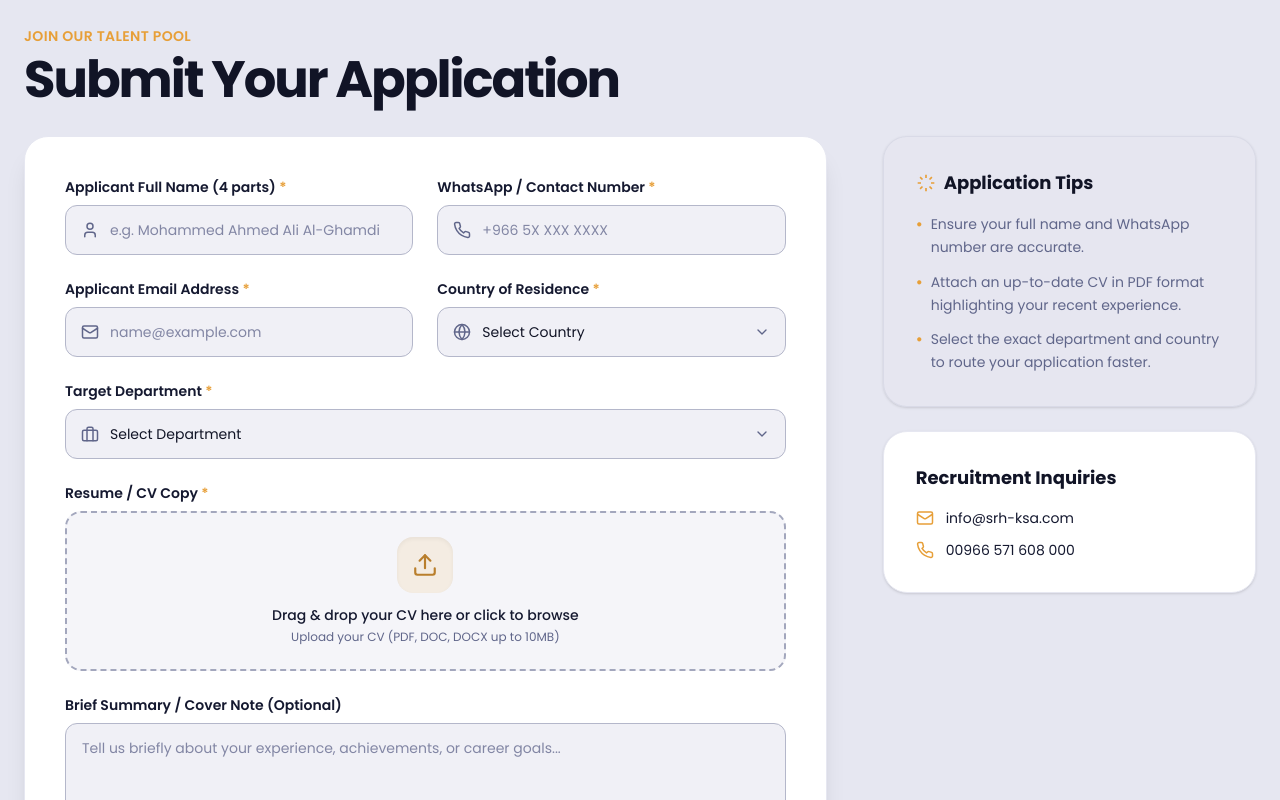
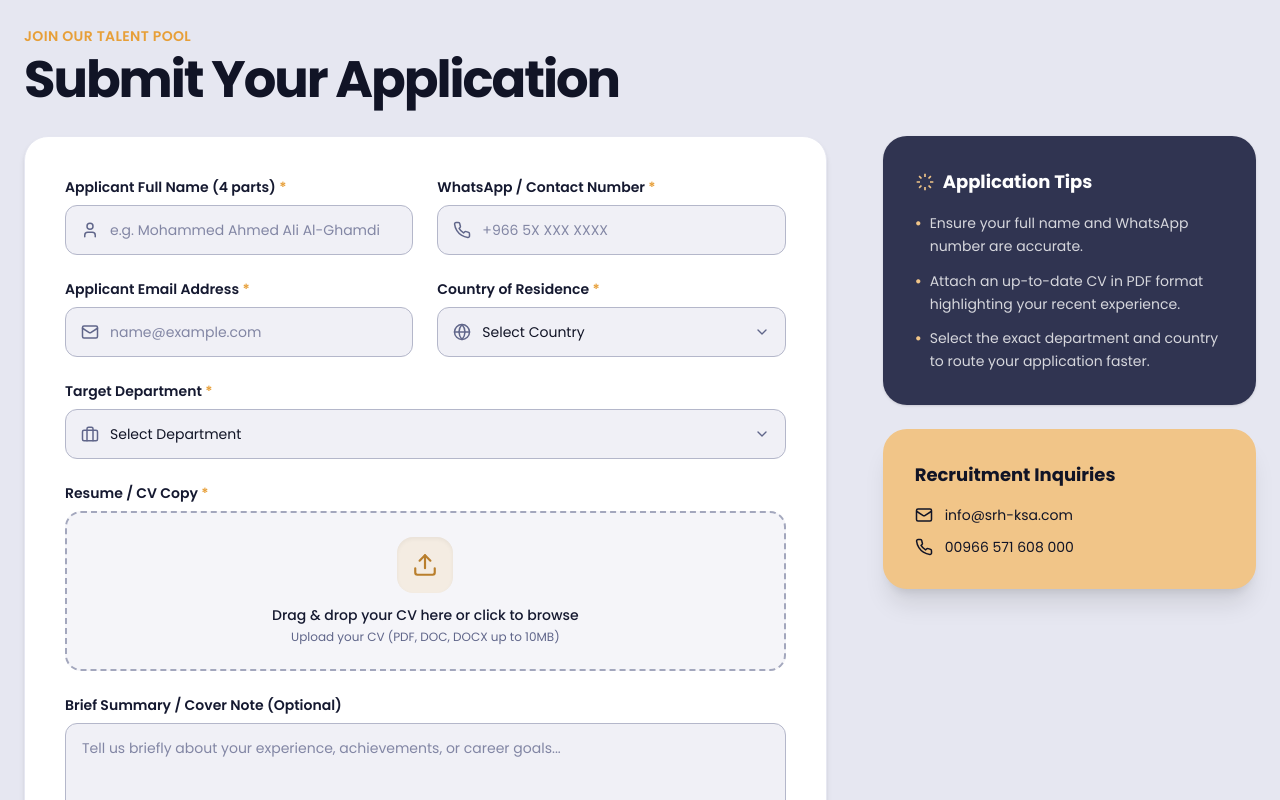
Before and after one commit to kareemRafat/SRH-design, a React (Vite) app: page /join in a window 1280 px wide. Shown: the part 3240-4040 px from the top of the page. Built offline with nearby package versions, Linux system fonts and the light colour scheme.

Commit message:
refactor: update styles for JoinForm and JoinPage components

```diff
--- a/src/components/join/JoinForm.tsx
+++ b/src/components/join/JoinForm.tsx
@@ -84,7 +84,7 @@ export function JoinForm() {
   return (
     <form
       id="join-career-form"
-      className="bg-white dark:bg-slate-8 rounded-3xl p-6 sm:p-10 shadow-xl border border-slate-0 dark:border-slate-7 text-navy-6 dark:text-slate-1 transition-colors"
+      className="bg-white dark:bg-slate-8 rounded-3xl p-6 sm:p-10 shadow-md border border-slate-0 dark:border-slate-7 text-navy-6 dark:text-slate-1 transition-colors"
       noValidate
       onSubmit={handleSubmit}
     >
--- a/src/pages/join/JoinPage.tsx
+++ b/src/pages/join/JoinPage.tsx
@@ -330,16 +330,16 @@ export function JoinPage() {
             {/* Sidebar Column - Tips & HR Contact */}
             <div className="space-y-6">
               {/* Application Tips Card */}
-              <div className="bg-slate-0/60 dark:bg-slate-8 rounded-3xl p-6 sm:p-8 border border-slate-1/40 dark:border-slate-7 shadow-sm">
-                <h3 className="text-lg font-bold text-navy-6 dark:text-white mb-4 flex items-center gap-2">
-                  <svg width="20" height="20" viewBox="0 0 24 24" fill="none" stroke="currentColor" strokeWidth="2" className="text-gold-5">
+              <div className="bg-navy-4 rounded-3xl p-6 sm:p-8 shadow-sm">
+                <h3 className="text-lg font-bold text-white mb-4 flex items-center gap-2">
+                  <svg width="20" height="20" viewBox="0 0 24 24" fill="none" stroke="currentColor" strokeWidth="2" className="text-gold-3">
                     <path d="M12 2v4M12 18v4M4.93 4.93l2.83 2.83M16.24 16.24l2.83 2.83M2 12h4M18 12h4M4.93 19.07l2.83-2.83M16.24 7.76l2.83-2.83" />
                   </svg>
                   {lang === 'ar' ? 'نصائح لتقديم متميز' : 'Application Tips'}
                 </h3>
-                <ul className="space-y-3 text-xs sm:text-sm text-slate-4 dark:text-slate-3 leading-relaxed">
+                <ul className="space-y-3 text-xs sm:text-sm text-white/80 leading-relaxed">
                   <li className="flex items-start gap-2">
-                    <span className="text-gold-5 font-bold">•</span>
+                    <span className="text-gold-3 font-bold">•</span>
                     <span>
                       {lang === 'ar'
                         ? 'تأكد من كتابة الاسم الرباعي ورقم الواتساب بشكل دقيق.'
@@ -347,7 +347,7 @@ export function JoinPage() {
                     </span>
                   </li>
                   <li className="flex items-start gap-2">
-                    <span className="text-gold-5 font-bold">•</span>
+                    <span className="text-gold-3 font-bold">•</span>
                     <span>
                       {lang === 'ar'
                         ? 'أرفق سيرة ذاتية حديثة بصيغة PDF موضحاً بها أحدث الخبرات والمهارات.'
@@ -355,7 +355,7 @@ export function JoinPage() {
                     </span>
                   </li>
                   <li className="flex items-start gap-2">
-                    <span className="text-gold-5 font-bold">•</span>
+                    <span className="text-gold-3 font-bold">•</span>
                     <span>
                       {lang === 'ar'
                         ? 'حدد القسم والدولة المناسبة لتسهيل توجيه طلبك للإدارة المختصة.'
@@ -366,16 +366,16 @@ export function JoinPage() {
               </div>
 
               {/* Recruitment Inquiries Card */}
-              <div className="bg-white dark:bg-slate-8 rounded-3xl p-6 sm:p-8 border border-slate-0 dark:border-slate-7 shadow-sm">
-                <h3 className="text-lg font-bold text-navy-6 dark:text-white mb-4">
+              <div className="bg-gold-3 rounded-3xl p-6 sm:p-8 shadow-xl">
+                <h3 className="text-lg font-bold text-navy-6 mb-4">
                   {lang === 'ar' ? 'استفسارات التوظيف' : 'Recruitment Inquiries'}
                 </h3>
                 <div className="space-y-3 text-xs sm:text-sm">
                   <a
                     href="mailto:info@srh-ksa.com"
-                    className="flex items-center gap-3 text-navy-5 dark:text-slate-2 hover:text-gold-5 transition-colors"
+                    className="flex items-center gap-3 text-navy-6 hover:text-navy-4 transition-colors"
                   >
-                    <svg width="18" height="18" viewBox="0 0 24 24" fill="none" stroke="currentColor" strokeWidth="2" className="text-gold-5 shrink-0">
+                    <svg width="18" height="18" viewBox="0 0 24 24" fill="none" stroke="currentColor" strokeWidth="2" className="text-navy-6 shrink-0">
                       <rect width="20" height="16" x="2" y="4" rx="2" />
                       <path d="m22 7-8.97 5.7a1.94 1.94 0 0 1-2.06 0L2 7" />
                     </svg>
@@ -383,9 +383,9 @@ export function JoinPage() {
                   </a>
                   <a
                     href="tel:+966571608000"
-                    className="flex items-center gap-3 text-navy-5 dark:text-slate-2 hover:text-gold-5 transition-colors"
+                    className="flex items-center gap-3 text-navy-6 hover:text-navy-4 transition-colors"
                   >
-                    <svg width="18" height="18" viewBox="0 0 24 24" fill="none" stroke="currentColor" strokeWidth="2" className="text-gold-5 shrink-0">
+                    <svg width="18" height="18" viewBox="0 0 24 24" fill="none" stroke="currentColor" strokeWidth="2" className="text-navy-6 shrink-0">
                       <path d="M22 16.92v3a2 2 0 0 1-2.18 2 19.79 19.79 0 0 1-8.63-3.07 19.5 19.5 0 0 1-6-6 19.79 19.79 0 0 1-3.07-8.67A2 2 0 0 1 4.11 2h3a2 2 0 0 1 2 1.72 12.84 12.84 0 0 0 .7 2.81 2 2 0 0 1-.45 2.11L8.09 9.91a16 16 0 0 0 6 6l1.27-1.27a2 2 0 0 1 2.11-.45 12.84 12.84 0 0 0 2.81.7A2 2 0 0 1 22 16.92z" />
                     </svg>
                     <span dir="ltr">00966 571 608 000</span>
```
